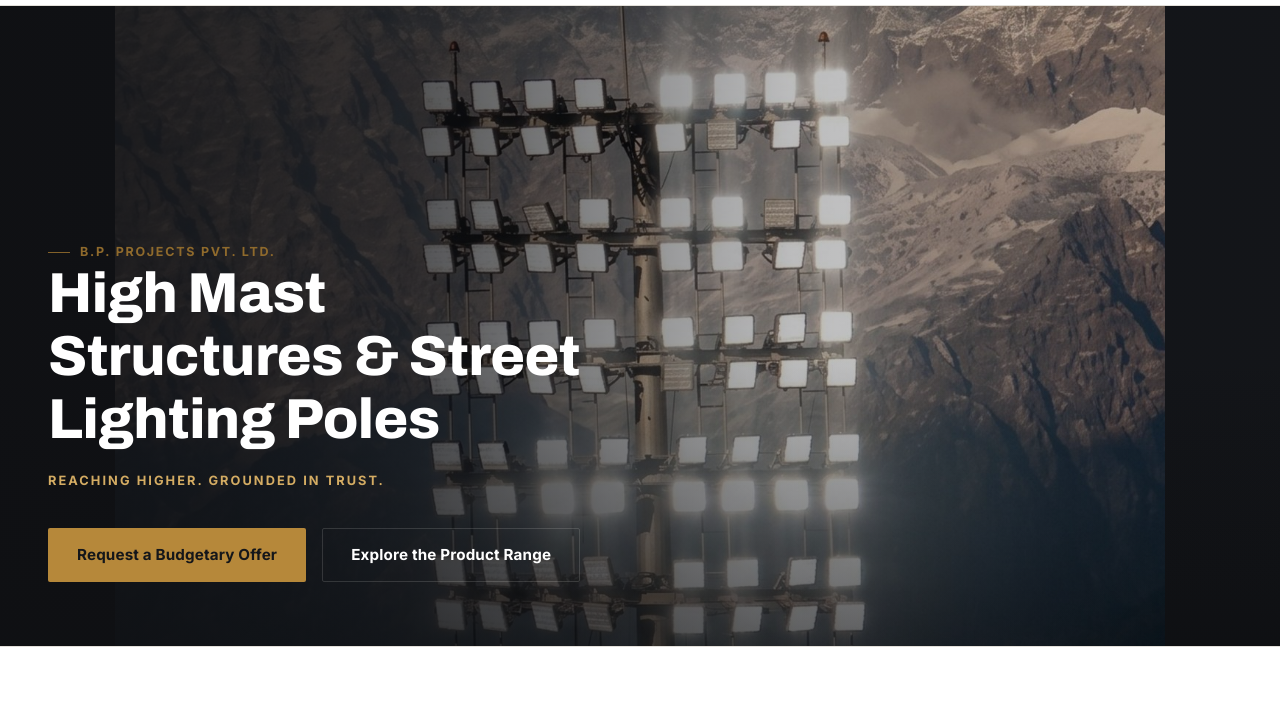
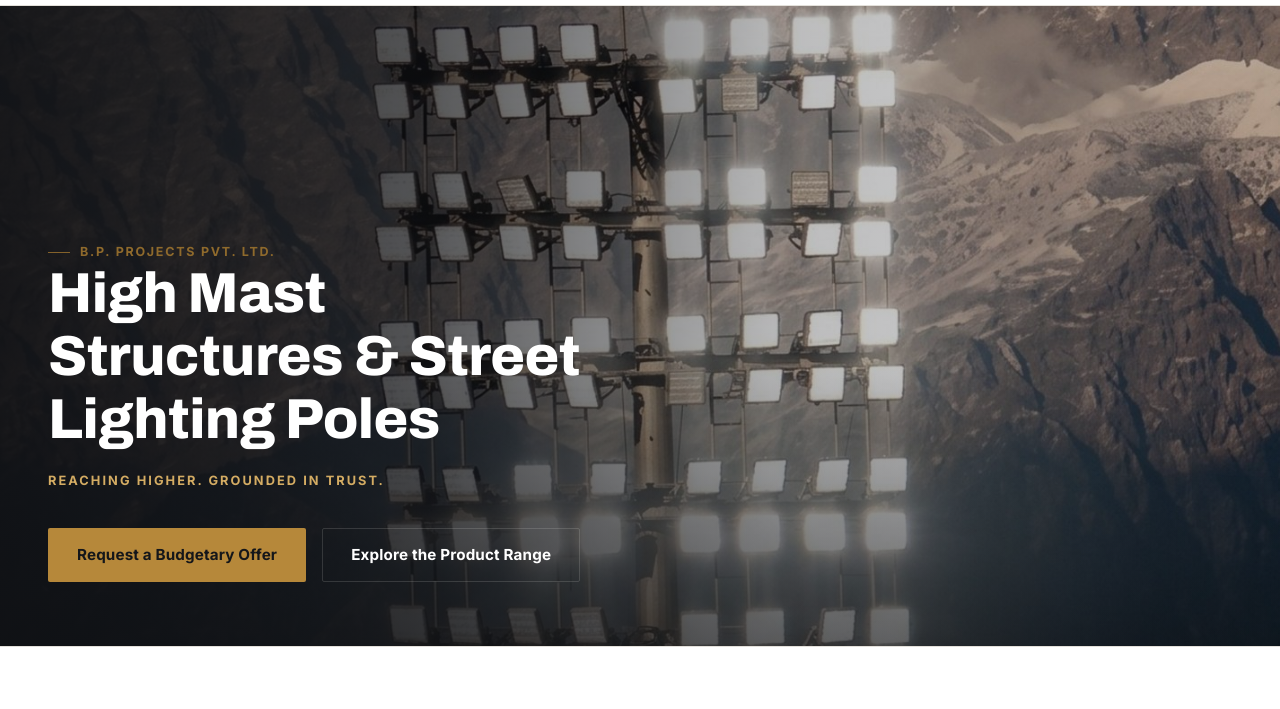
Before and after one commit to Vaibhav01923/bppsalesdelhi, a plain HTML site: page index.html in a window 1280 px wide. Shown: the part 91-800 px from the top of the page. Drawn offline with Linux system fonts and the light colour scheme.

Commit message:
Revert homepage hero image to full-bleed cover
background-size percentages that zoom out a cropped hero necessarily
leave gaps since the image no longer fills the box; reverting to
cover to keep the photo edge-to-edge with no letterbox borders.

```diff
--- a/index.html
+++ b/index.html
@@ -83,7 +83,7 @@
 
 <main id="main">
 
-  <section class="hero" style="background-image:url('assets/images/mast-mountains.jpg'); background-size:82%; background-repeat:no-repeat; background-color:var(--ink);">
+  <section class="hero" style="background-image:url('assets/images/mast-mountains.jpg');">
     <div class="container hero-inner">
       <p class="eyebrow">B.P. Projects Pvt. Ltd.</p>
       <h1>High Mast Structures &amp; Street Lighting Poles</h1>
```
